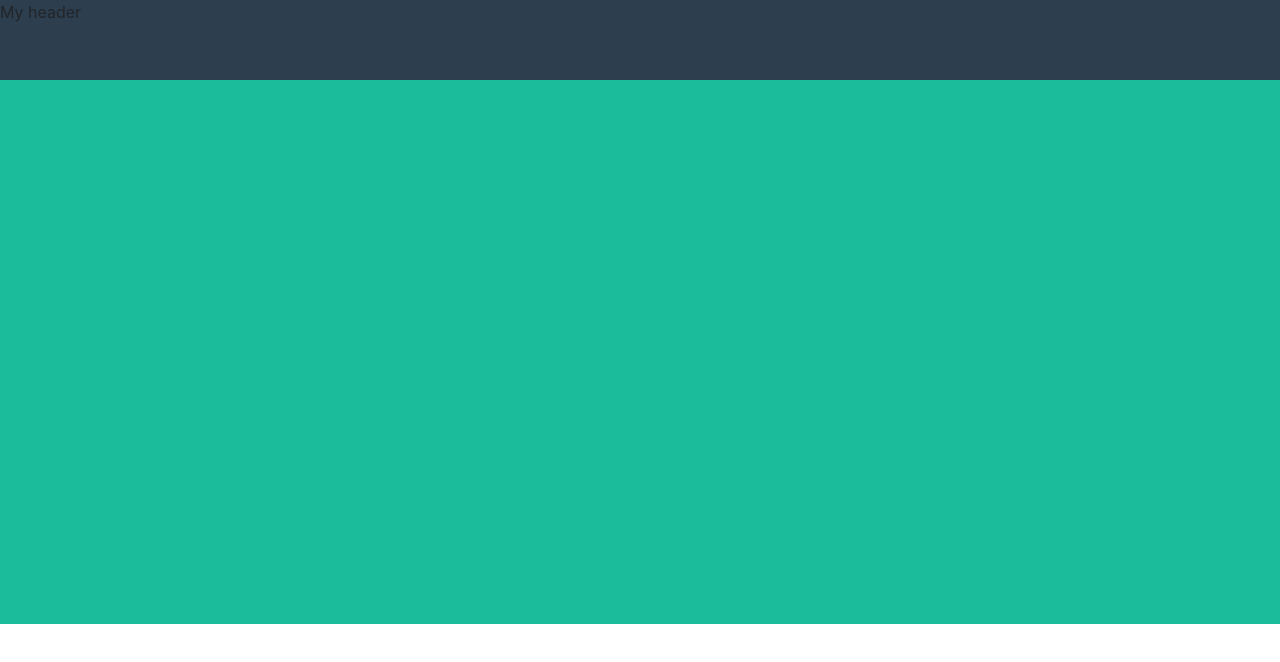
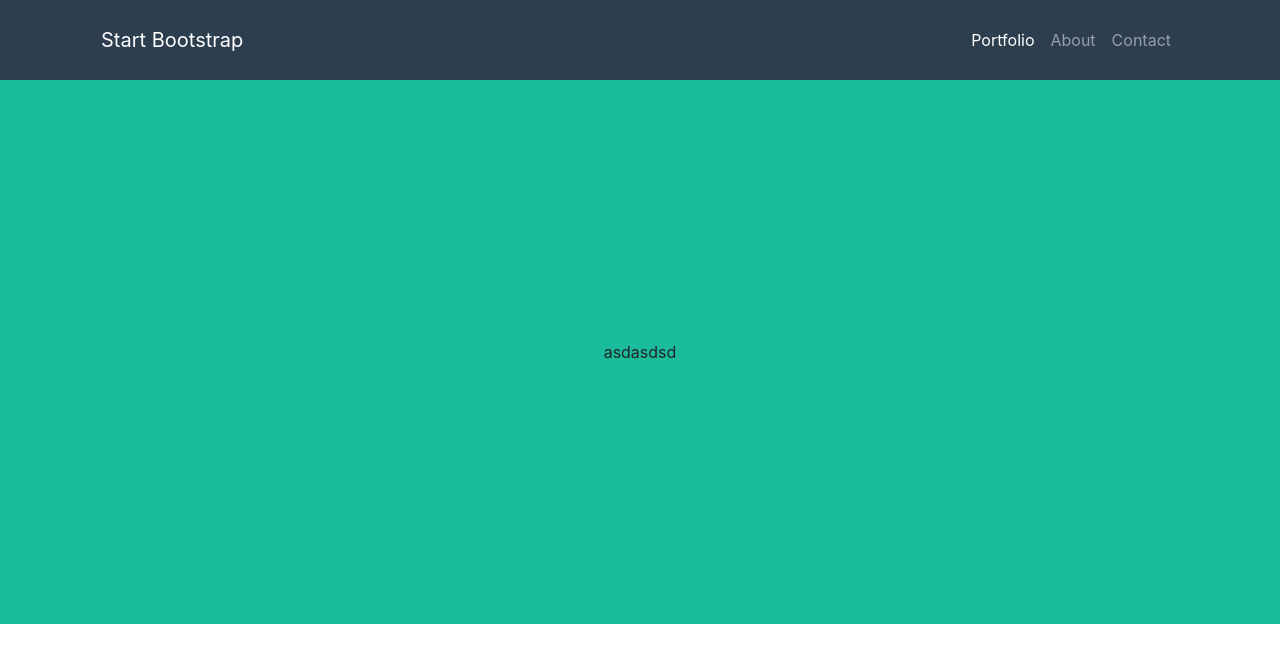
Before and after one commit to mohammadsadeghforoughi/bootstrap-landing-page, a plain HTML site: page index.html in a window 1280 px wide. Shown: the top 662 px of the page. Drawn offline with nearby package versions, Linux system fonts and the light colour scheme.

Commit message:
add header

```diff
--- a/index.html
+++ b/index.html
@@ -20,9 +20,42 @@
   </head>
   <body>
     <!-- HEADER -->
-    <div class="my-header w-100">My header</div>
+    <div class="my-header w-100">
+      <div class="container h-100">
+        <nav class="navbar w-100 h-100 navbar-expand-lg navbar-dark text-white">
+            <a class="navbar-brand" href="#">Start Bootstrap</a>
+            <button class="navbar-toggler bg-success border border-white text-white" type="button" data-toggle="collapse" data-target="#navbarNavDropdown" aria-controls="navbarNavDropdown" aria-expanded="false" aria-label="Toggle navigation">
+              Menu
+                <span class="navbar-toggler-icon"></span>
+            </button>
+            <div class="collapse navbar-collapse" id="navbarNavDropdown">
+              <ul class="navbar-nav ml-auto">
+                <li class="nav-item active">
+                  <a class="nav-link" href="#">Portfolio <span class="sr-only">(current)</span></a>
+                </li>
+                <li class="nav-item">
+                  <a class="nav-link" href="#">About</a>
+                </li>
+                <li class="nav-item">
+                  <a class="nav-link" href="#">Contact</a>
+                </li>
+              </ul>
+            </div>
+          </nav>
+      </div>
+    </div>
+
+
     <!-- SLIDE 1 -->
-    <div class="slide-1 w-100"></div>
+    <div class="slide-1 w-100">
+
+        <div class="container h-100 d-flex flex-column justify-content-center align-items-center" >
+asdasdsd
+
+        </div>
+
+
+    </div>
 
     <!-- SLIDE 2 -->
     <div class="slide-2 w-100"></div>
```
